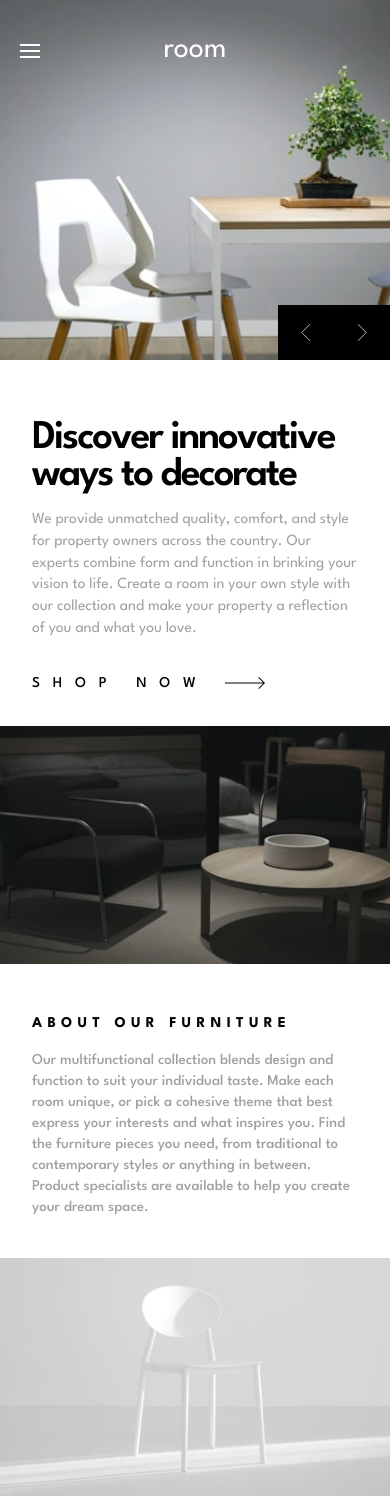
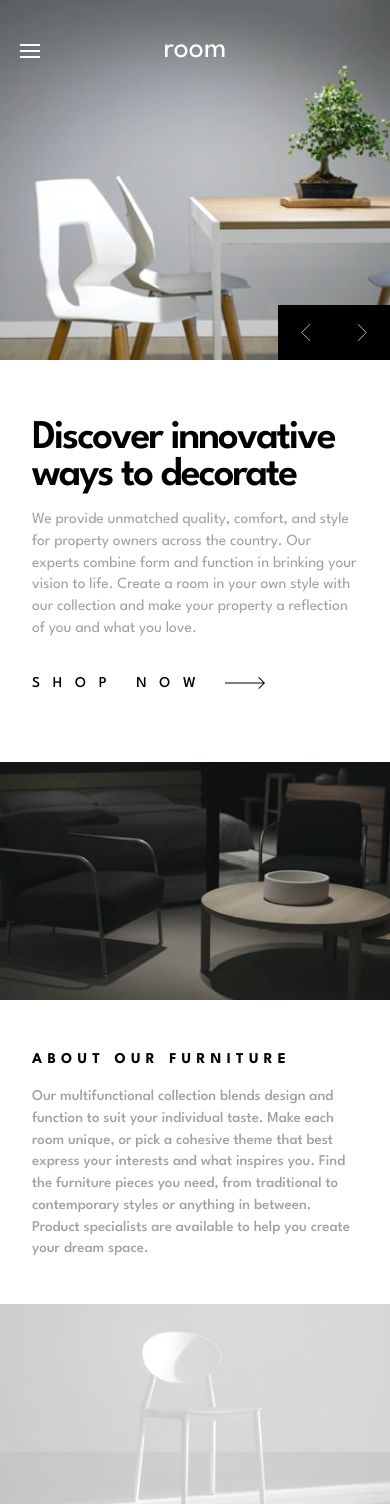
Before and after one commit to aiminnano/FMSRoomHomepage, a React (Vite) app: page / in a window 390 px wide. Shown: the top 1504 px of the page. Built offline with nearby package versions, Linux system fonts and the light colour scheme.

Commit message:
final commit

```diff
--- a/src/components/About.jsx
+++ b/src/components/About.jsx
@@ -8,9 +8,9 @@ function About(){
         <div className="grid place-items-center font-spartan">
             <div className="w-full max-w-[1440px] flex flex-col lg:flex-row">
                 <div className='h-[237.5px] lg:h-[266px] w-full lg:max-w-[420px]'><img src={dark} className='h-full w-full object-cover lg:max-w-[420px]' alt="dark-room-img" /></div>
-                <div className='flex flex-col gap-4 p-8 pt-12 pb-10 lg:p-12 lg:pt-16 lg:gap-3 lg:max-w-[584px]'>
+                <div className='flex flex-col gap-4 p-8 pt-12 pb-11 lg:p-12 lg:pt-16 lg:gap-3 lg:max-w-[584px]'>
                     <h1 className='uppercase font-bold tracking-[.33rem] text-[15px] lg:text-base lg:tracking-[.405rem]'>About our furniture</h1>
-                    <p className='leading-[1.4] text-grey500 text-[15px] font-medium '>Our multifunctional collection blends design and function to suit your individual taste. Make each room unique, or pick a cohesive theme that best express your interests and what inspires you. Find the furniture pieces you need, from traditional to contemporary styles or anything in between. Product specialists are available to help you create your dream space.</p>
+                    <p className='leading-[1.45] text-grey500 text-[15px] font-medium '>Our multifunctional collection blends design and function to suit your individual taste. Make each room unique, or pick a cohesive theme that best express your interests and what inspires you. Find the furniture pieces you need, from traditional to contemporary styles or anything in between. Product specialists are available to help you create your dream space.</p>
                 </div>
                 <div className='h-[237.5px] lg:h-[266px] w-full lg:max-w-[420px]'><img src={light} className='h-full w-full object-cover ' alt="light-room-img" /></div>
             </div>
--- a/src/components/Header.jsx
+++ b/src/components/Header.jsx
@@ -76,7 +76,7 @@ function Header(){
                     </div>
 
 
-                    <div className='relative p-8 flex flex-col items-start gap-8 lg:gap-5 mt-7 lg:max-w-[600px] lg:p-25'>
+                    <div className='relative p-8 pb-17 flex flex-col items-start gap-8 lg:gap-5 mt-7 lg:max-w-[600px] lg:p-25 lg:pb-0'>
                         <div className='flex flex-col gap-4 lg:gap-6 leading-[1.3]'>
                             <div className='font-semibold tracking-tighter text-[2.55rem] leading-[.9] lg:text-[3.03rem]'>{features[count].title}</div>
                             <div className='text-grey500 text-[15.5px] leading-[1.4]'>{features[count].desc}</div>
```
